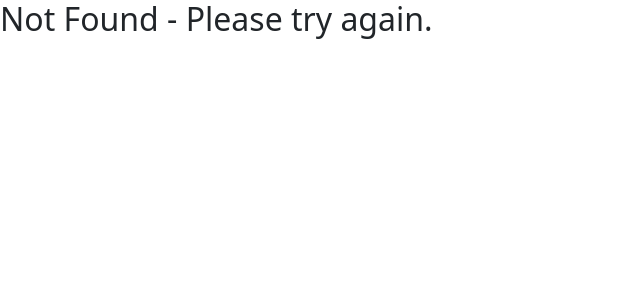
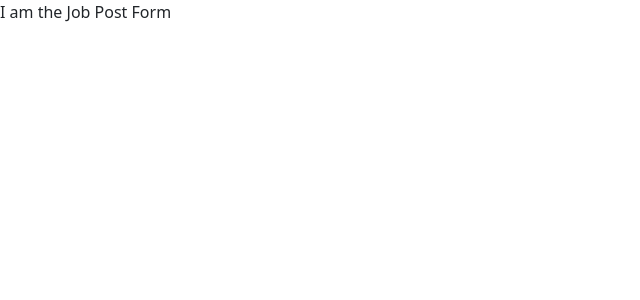
Before and after one commit to emilia-m26/project-indivisible, a React (Create React App) app in the folder indivisible-frontend/: page /job-form in a window 1280 px wide. Before the commit this address had no page. Shown: the top 300 px of the page, without its empty margins (0-640 px from the left). Built offline with nearby package versions, Linux system fonts and the light colour scheme.

Commit message:
job form component and route

```diff
--- /dev/null
+++ b/indivisible-frontend/src/components/JobsForm.js
@@ -0,0 +1,9 @@
+import React from 'react'
+
+export default function JobsForm() {
+    return (
+        <div>
+            I am the Job Post Form
+        </div>
+    )
+}
--- a/indivisible-frontend/src/components/Router.js
+++ b/indivisible-frontend/src/components/Router.js
@@ -4,6 +4,7 @@ import Signup from './Signup';
 import Login from './Login';
 import Dashboard from './Dashboard';
 import Jobs from './Jobs';
+import JobsForm from './JobsForm';
 import Companies from './Companies';
 import Services from './Services';
 import ContactUs from './ContactUs';
@@ -20,6 +21,7 @@ const Router = () => (
         <Route exact path="/login" component={Login}/>
         <Route exact path="/dashboard" component={Dashboard}/>
         <Route exact path="/jobs" component={Jobs}/>
+        <Route exact path="/job-form" component={JobsForm}/>
         <Route exact path="/companies" component={Companies}/>
         <Route exact path="/services" component={Services}/>
         <Route exact path="/contact-us" component={ContactUs}/>
```
